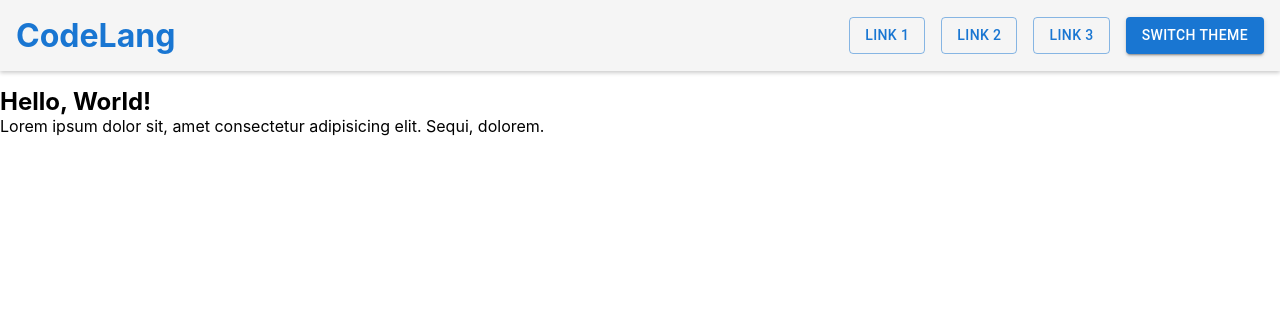
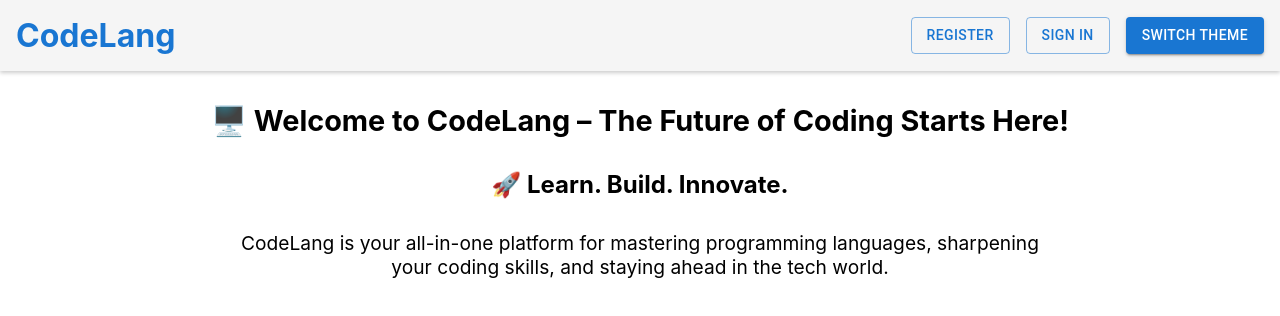
Before and after one commit to IslamSolimanInnowise/codelang, a React (Vite) app: page / in a window 1280 px wide. Shown: the top 316 px of the page. Built offline with nearby package versions, Linux system fonts and the light colour scheme.

Commit message:
add dummy content to the Home page

```diff
--- a/src/app/routes/AppRoutes.tsx
+++ b/src/app/routes/AppRoutes.tsx
@@ -1,6 +1,6 @@
 import { Routes, Route } from "react-router";
 import AppLayout from "../../shared/layout/AppLayout";
-import HomePage from "../../pages/Home";
+import HomePage from "../../pages/Home/Home";
 
 const AppRoutes: React.FC = () => {
   return (
--- a/src/pages/Home.tsx
+++ /dev/null
@@ -1,12 +0,0 @@
-const HomePage = () => {
-  return (
-    <div>
-      <h2>Hello, World!</h2>
-      <p>
-        Lorem ipsum dolor sit, amet consectetur adipisicing elit. Sequi,
-        dolorem.
-      </p>
-    </div>
-  );
-};
-export default HomePage;
--- /dev/null
+++ b/src/pages/Home/Home.styles.ts
@@ -0,0 +1,24 @@
+import styled from "styled-components";
+
+const HomeMain = styled.main`
+  padding: 1rem;
+  text-align: center;
+`;
+
+const HomeHeading = styled.h2`
+  font-size: 1.8rem;
+`;
+
+const StrongP = styled.p`
+  font-weight: bold;
+  font-size: 1.5rem;
+  margin: 2rem auto;
+`;
+
+const DescriptionP = styled.p`
+  max-width: 50rem;
+  margin: auto;
+  font-size: 1.2rem;
+`;
+
+export { HomeMain, HomeHeading, StrongP, DescriptionP };
--- /dev/null
+++ b/src/pages/Home/Home.tsx
@@ -0,0 +1,20 @@
+import { DescriptionP, HomeHeading, HomeMain, StrongP } from "./Home.styles";
+
+const HomePage = () => {
+  return (
+    <HomeMain>
+      <HomeHeading>
+        🖥️ Welcome to CodeLang – The Future of Coding Starts Here!
+      </HomeHeading>
+      <StrongP>
+        <strong>🚀 Learn. Build. Innovate.</strong>
+      </StrongP>
+      <DescriptionP>
+        CodeLang is your all-in-one platform for mastering programming
+        languages, sharpening your coding skills, and staying ahead in the tech
+        world.
+      </DescriptionP>
+    </HomeMain>
+  );
+};
+export default HomePage;
--- a/src/shared/layout/AppLayout.tsx
+++ b/src/shared/layout/AppLayout.tsx
@@ -24,17 +24,12 @@ const AppLayout: React.FC = () => {
           <StyledNavList>
             <li>
               <Button variant="outlined">
-                <StyledNavLink to="">Link 1</StyledNavLink>
+                <StyledNavLink to="">Register</StyledNavLink>
               </Button>
             </li>
             <li>
               <Button variant="outlined">
-                <StyledNavLink to="">Link 2</StyledNavLink>
-              </Button>
-            </li>
-            <li>
-              <Button variant="outlined">
-                <StyledNavLink to="">Link 3</StyledNavLink>
+                <StyledNavLink to="">Sign in</StyledNavLink>
               </Button>
             </li>
             <li>
--- a/src/shared/layout/appLayout.styles.ts
+++ b/src/shared/layout/appLayout.styles.ts
@@ -10,12 +10,13 @@ const StyledHeader = styled.header`
   margin-bottom: 1rem;
   box-shadow: ${({ theme }) =>
     theme.backgroundColor === "black"
-      ? "0 2px 4px rgba(255, 255, 255, 0.2)"
+      ? "0 2px 4px rgba(255, 255, 255, 0.9)"
       : "0 2px 4px rgba(0, 0, 0, 0.2)"};
 `;
 
 const StyledHeading1 = styled.h1`
   color: #1976d2;
+  pointer-events: none;
 `;
 
 const StyledNavList = styled.ul`
--- a/src/shared/types/styled.d.ts
+++ b/src/shared/types/styled.d.ts
@@ -1,9 +1,8 @@
-import React from "react";
 import "styled-components/native";
 
 declare module "styled-components" {
   export interface DefaultTheme {
-    backgroundColor: React.CSSProperties["backgroundColor"];
-    color: React.CSSProperties["color"];
+    backgroundColor: string;
+    color: string;
   }
 }
```
